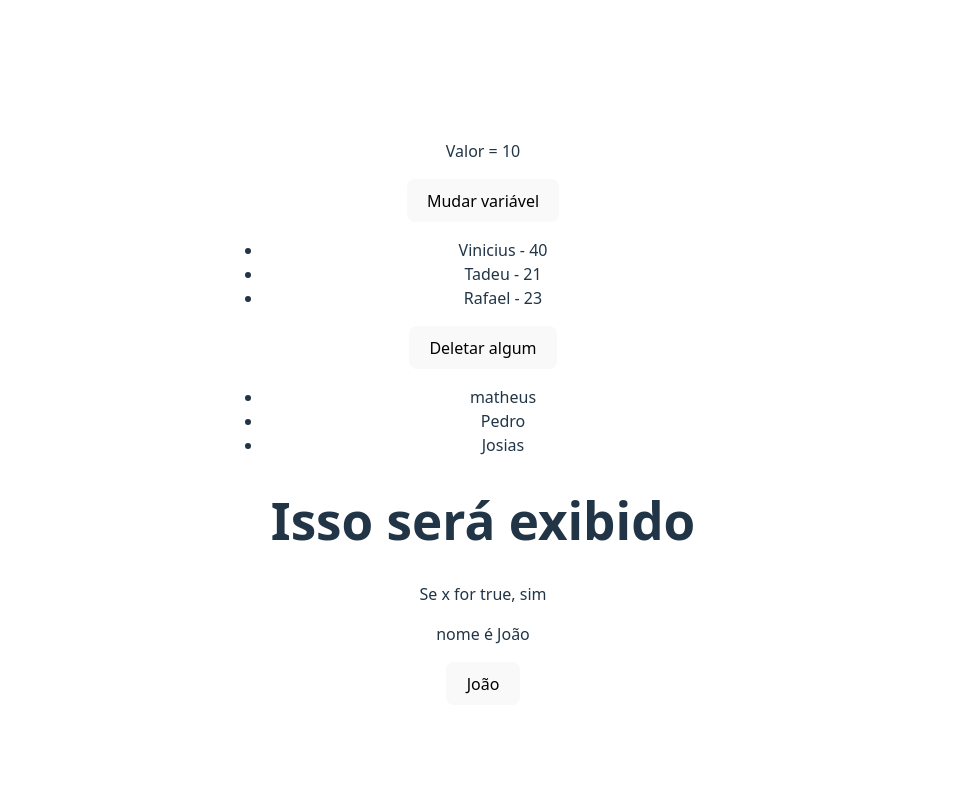
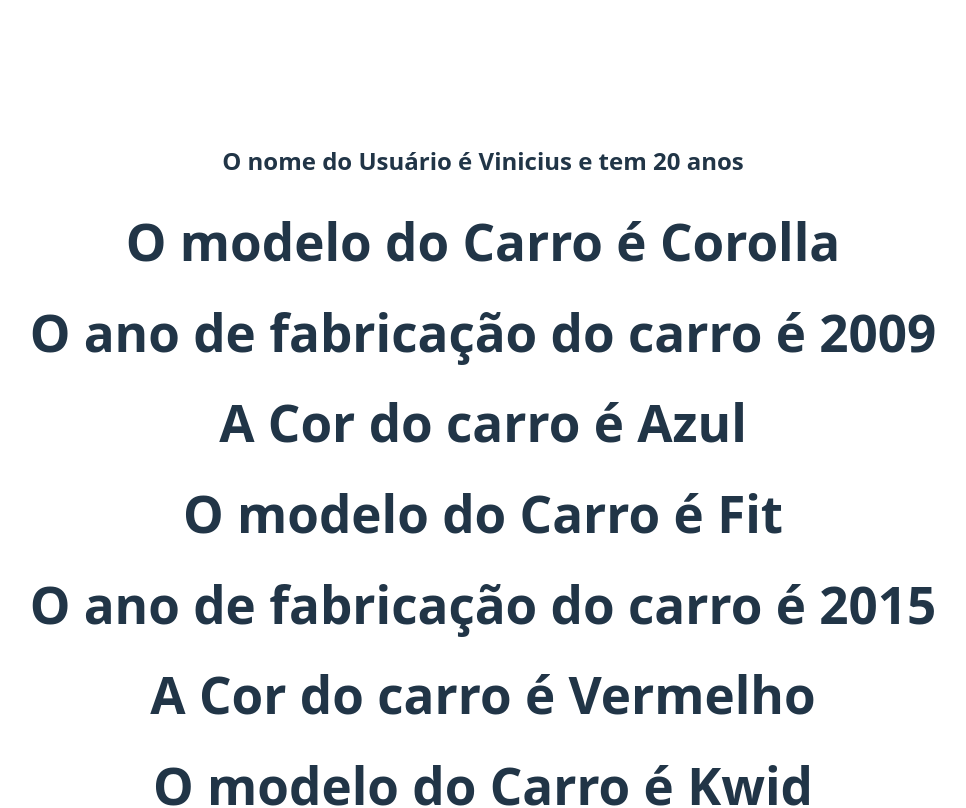
Before and after one commit to viniciusmecosta/CursoReact, a React (Vite) app: page / in a window 1280 px wide. Shown: the part 560-1368 px from the top of the page, without its empty margins (157-1123 px from the left). Before the commit the page ends 1297 px from the top, so only its background shows below. Built offline with nearby package versions, Linux system fonts and the light colour scheme.

Commit message:
props por meio de uma interface

```diff
--- a/src/App.tsx
+++ b/src/App.tsx
@@ -1,9 +1,21 @@
 import "./App.css";
-import logo from "./assets/logo.png"
-import CondicionalRender from "./components/CondicionalRender";
-import ListRender from "./components/ListRender";
-import ManageData from "./components/ManageData";
+import logo from "./assets/logo.png";
+import CarDetails from "./components/CarDetails";
+import ShowUserName from "./components/ShowUserName";
 function App() {
+  interface Car {
+    id: number;
+    model: string;
+    color: string;
+    year: number;
+  }
+
+  const cars: Car[] = [
+    { id: 1, model: "Corolla", color: "Azul", year: 2009 },
+    { id: 2, model: "Fit", color: "Vermelho", year: 2015 },
+    { id: 3, model: "Kwid", color: "Preto", year: 2020 },
+    { id: 4, model: "Hb20", color: "Verde", year: 2024 },
+  ];
   return (
     <>
       <div>
@@ -11,9 +23,12 @@
         <div>
           <img src={logo}></img>
         </div>
-        <ManageData/>
-        <ListRender/>
-        <CondicionalRender/>
+        <div>
+          <ShowUserName name="Vinicius" age={20} />
+          {cars.map((car) => (
+            <CarDetails model={car.model} color={car.color} year={car.year} />
+          ))}
+        </div>
       </div>
     </>
   );
--- /dev/null
+++ b/src/components/CarDetails.tsx
@@ -0,0 +1,17 @@
+interface myCarinterface{
+    model: string,
+    color: String,
+    year: number
+}
+const CarDetails = ({model, color, year}: myCarinterface) => {
+  return (
+    <div>
+        <h1>O modelo do Carro é {model}</h1>
+        <h1>O ano de fabricação do carro é {year}</h1>
+        <h1>A Cor do carro é {color}</h1>
+
+    </div>
+  )
+}
+
+export default CarDetails
--- a/src/components/CondicionalRender.tsx
+++ b/src/components/CondicionalRender.tsx
@@ -1,23 +1,25 @@
-import { useState } from "react"
+import { useState } from "react";
 
 const CondicionalRender = () => {
-    const [x] = useState(true);
-    const [name,setName] = useState("João");
+  const [x] = useState(true);
+  const [name, setName] = useState("João");
   return (
     <div>
-        <h1> Isso será exibido</h1>
-        {x && <p> Se x for true, sim</p>}
+      <h1> Isso será exibido</h1>
+      {x && <p> Se x for true, sim</p>}
 
-        {name==="João"? (
-            <div><p> nome é João</p></div>
+      {name === "João" ? (
+        <div>
+          <p> nome é João</p>
+        </div>
+      ) : (
+        <div>
+          <p>O nome não é João</p>
+        </div>
+      )}
+      <button onClick={() => setName("Vinicius")}>{name}</button>
+    </div>
+  );
+};
 
-        ) : (
-            <div><p>O nome não é João</p></div>
-
-        )}
-        <button onClick={()=>setName("Vinicius")}>{name}</button>
-    </div>
-  )
-}
-
-export default CondicionalRender
+export default CondicionalRender;
--- /dev/null
+++ b/src/components/ShowUserName.tsx
@@ -0,0 +1,17 @@
+interface myH2Props {
+  name?: string;
+  age?: number;
+  dead?: boolean;
+}
+
+function ShowUserName({ name, age }: myH2Props) {
+  return (
+    <div>
+      <h2>
+        O nome do Usuário é {name} e tem {age} anos
+      </h2>
+    </div>
+  );
+}
+
+export default ShowUserName;
```
Also changed, not shown: src/components/Events.tsx (+16 -16 lines), src/components/ListRender.tsx (+16 -25 lines).
